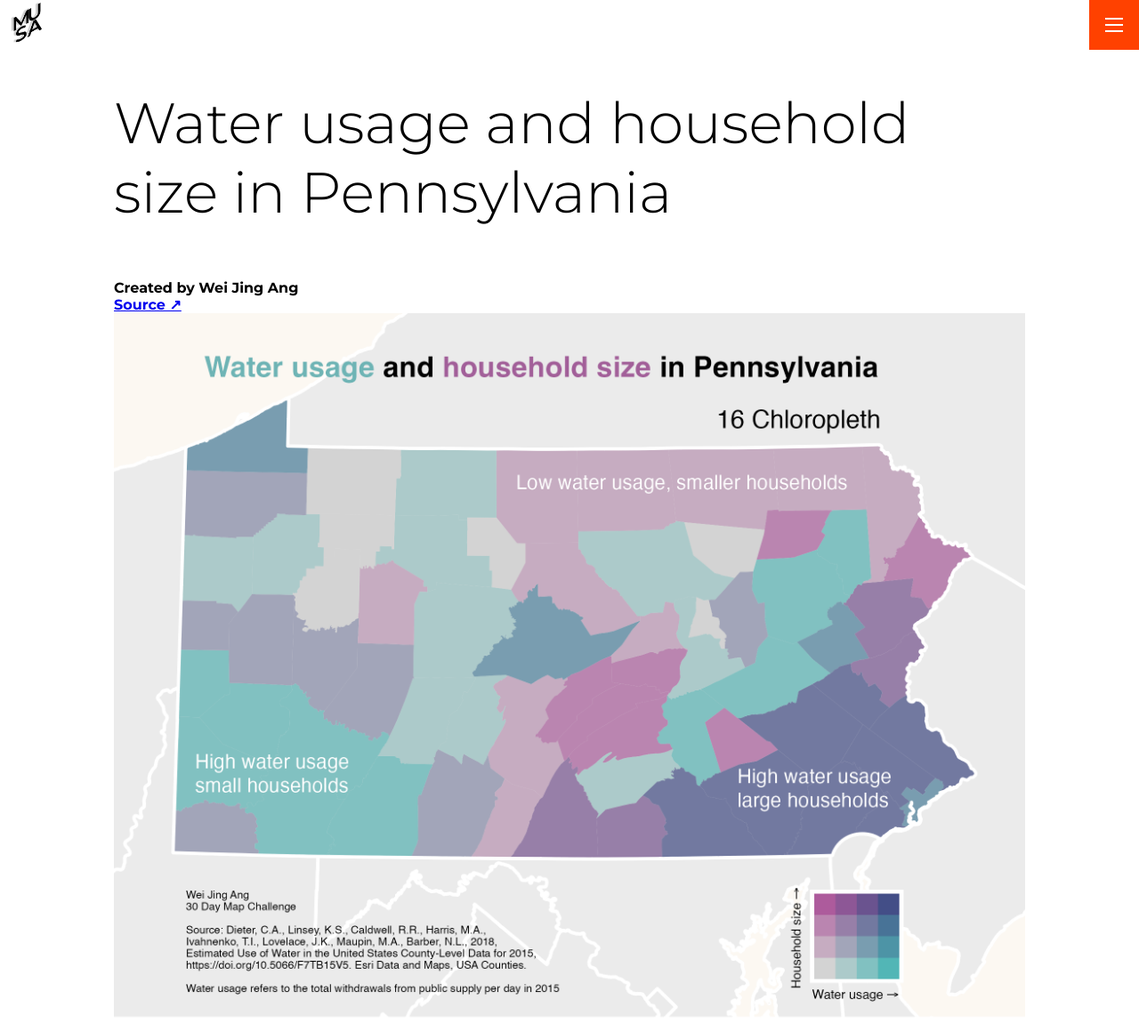
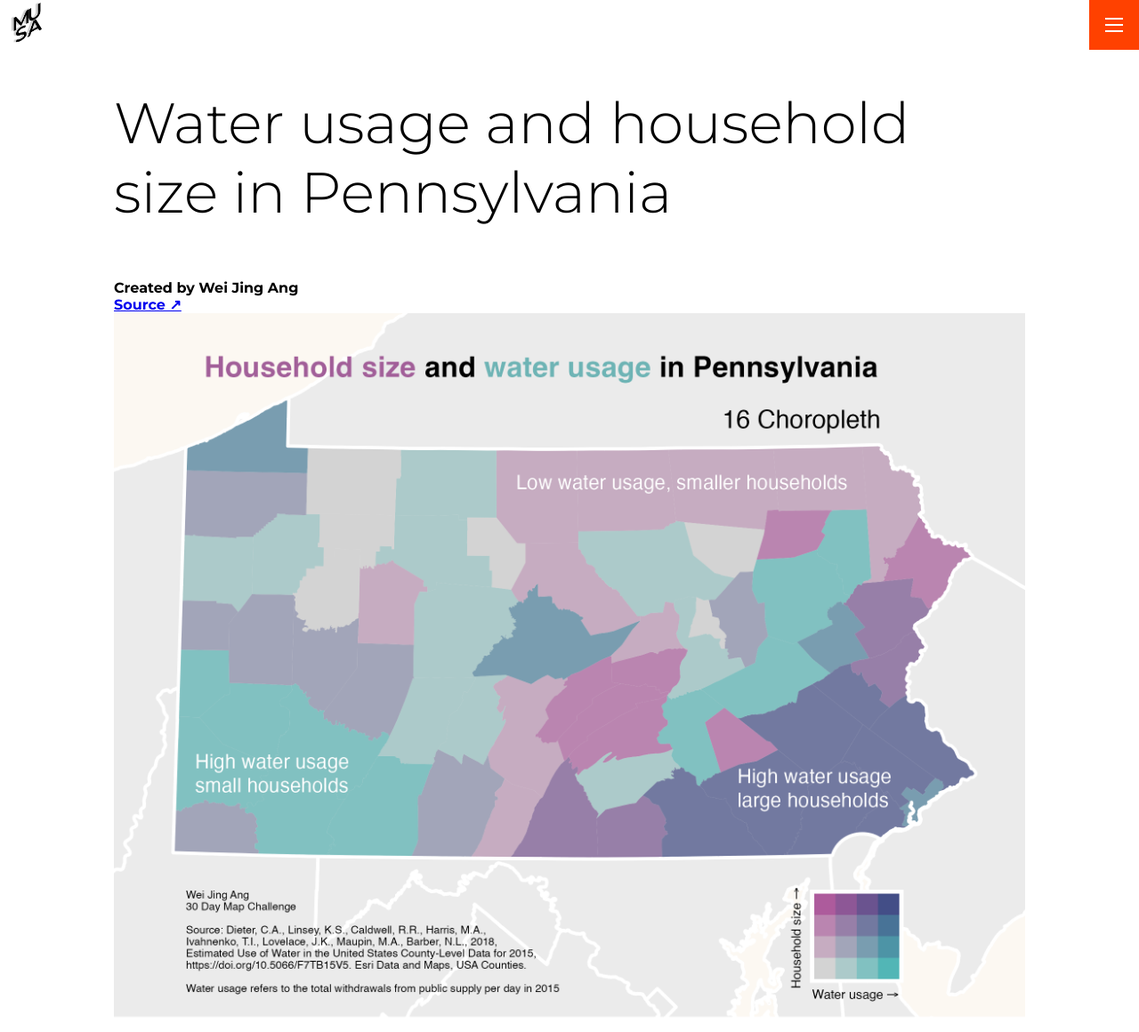
Before and after one commit to weitzman-musa/30DayMapChallenge, a Jekyll site: the page built from _maps_2024/16-weijing-ang.md, in a window 1280 px wide and 1160 px high. Shown: the whole window at 89% size. Built offline with Jekyll 4.4.1, drawn with Linux system fonts in a browser that asks for light colours.

Commit message:
day16-fixedspelling

```diff
--- a/_maps_2024/16-weijing-ang.md
+++ b/_maps_2024/16-weijing-ang.md
@@ -2,6 +2,6 @@
 day: 16
 creator: Wei Jing Ang
 title: Water usage and household size in Pennsylvania
-thumbnail: /assets/thumbnails/2024/16-WeiJing-Chloropleth.png
+thumbnail: /assets/thumbnails/2024/16-WeiJing-Choropleth.png
 source: https://github.com/weijingg/30-day-map-challenge/blob/main/Scripts/day16_WeiJing.R
 ---
```
Also changed, not shown: assets/thumbnails/2024/16-WeiJing-Chloropleth.png (deleted), assets/thumbnails/2024/16-WeiJing-Choropleth.png (added).
